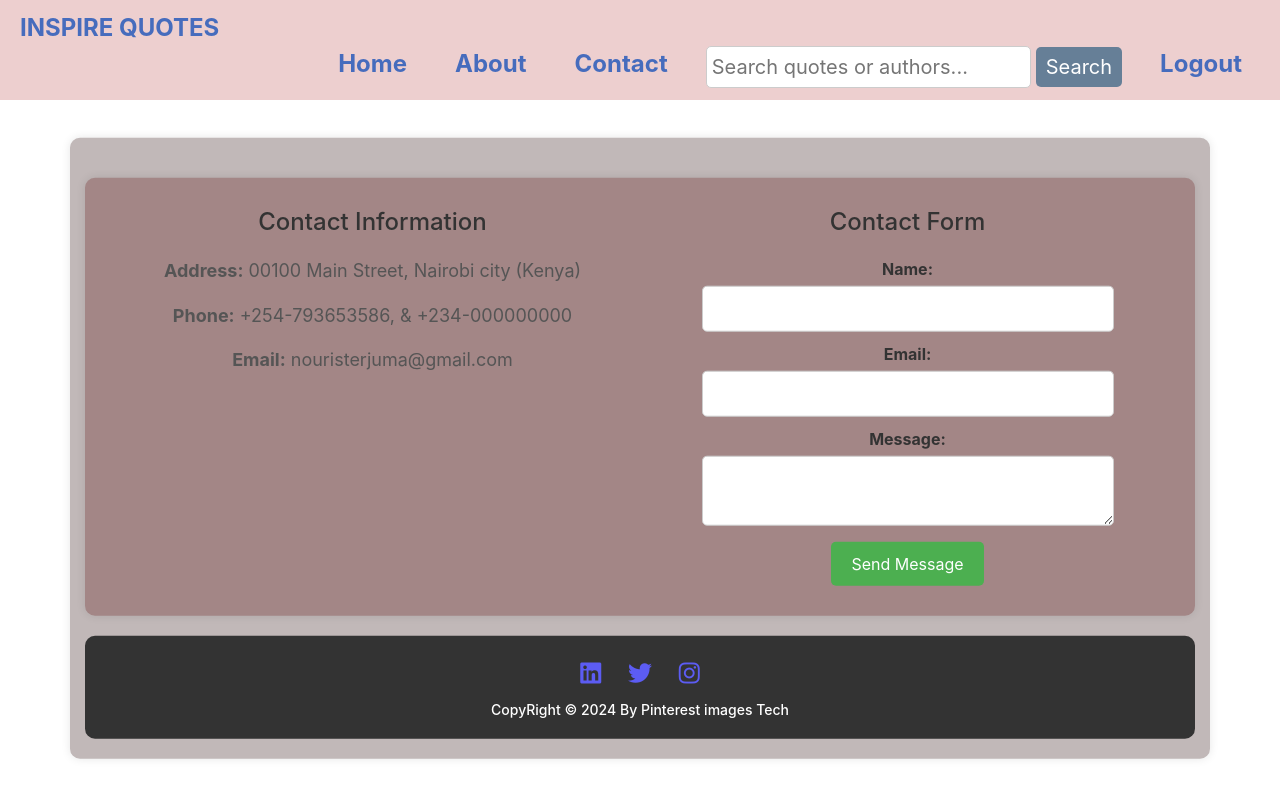
After one commit to Nourister/INSPIRE-DAILY, a Flask app: page /contact in a window 1280 px wide. The commit adds this page. Run offline with Flask 3, Linux system fonts and the light colour scheme; a user stored in the database is signed in; some libraries are stand-ins or nearby versions.

Commit message:
updated my routes.py file and contact.html file

```diff
--- a/app/Routes.py
+++ b/app/Routes.py
@@ -1,10 +1,11 @@
 from flask import render_template, redirect, url_for, flash, request
 from flask_login import login_user, logout_user, login_required, current_user
 from werkzeug.security import generate_password_hash, check_password_hash
-from app import app, db, bcrypt
+from flask_mail import Message
+import random
+from app import app, db, bcrypt, mail
 from app.models import Quote, User
 from app.forms import QuoteForm, LoginForm, RegistrationForm
-import random
 
 
 quotes = [
@@ -63,12 +64,32 @@ def search_quotes():
 def register():
     form = RegistrationForm()
     if form.validate_on_submit():
-        new_user = User(username=form.username.data, email=form.email.data)
-        new_user.password = form.password1.data
-        db.session.add(new_user)
-        db.session.commit()
-        flash('Account created successfully!', 'success')
-        return redirect(url_for('login'))
+        existing_user = User.query.filter_by(email=form.email.data).first()
+        if existing_user:
+            flash('This email address is already registered. Please use a different email or log in.', 'danger')
+            return redirect(url_for('register'))  # Redirect back to the registration page
+        else:
+            new_user = User(username=form.username.data, email=form.email.data)
+            new_user.password = form.password1.data
+            db.session.add(new_user)
+            db.session.commit()
+            flash('Account created successfully!', 'success')
+
+            # Send a random quote to the new user's email
+            quote = random.choice(quotes)
+            msg = Message(subject='Welcome to Inspire Quotes!',
+                          recipients=[form.email.data])
+            msg.body = f'Hello {form.username.data},\n\nWelcome to Inspire Quotes! Here is your random quote:\n\n"{quote["text"]}" - {quote["author"]}'
+
+            try:
+                mail.send(msg)
+                flash('A random quote has been sent to your email!', 'info')
+            except Exception as e:
+                flash('Failed to send the random quote to your email. Please contact support.', 'danger')
+                app.logger.error(f"Failed to send email: {str(e)}")
+
+            return redirect(url_for('login'))
+
     return render_template('register.html', form=form)
 
 @app.route('/login', methods=['GET', 'POST'])
@@ -84,6 +105,47 @@ def login():
     return render_template('login.html', form=form)
 
 @app.route('/logout')
+@login_required
 def logout():
     logout_user()
     return redirect(url_for('index'))
+
+@app.route('/about')
+@login_required
+def about():
+    return render_template('about.html')
+
+@app.route('/contact', methods=['GET', 'POST'])
+@login_required
+def contact():
+    if request.method == 'POST':
+        name = request.form.get('name')
+        email = request.form.get('email')
+        message = request.form.get('message')
+
+        # Send email to nouristerjuma@gmail.com
+        recipients = ['nouristerjuma@gmail.com']
+        msg = Message(subject='New Contact Form Submission',
+                      recipients=recipients)
+        msg.body = f'You have received a new message from {name} ({email}):\n\n{message}'
+        try:
+            mail.send(msg)
+            flash('Your message has been sent successfully!', 'success')
+        except Exception as e:
+            flash('An error occurred while sending your message. Please try again later.', 'danger')
+            app.logger.error(f"Failed to send email: {str(e)}")
+
+        return redirect(url_for('contact'))
+
+    return render_template('contact.html')
+
+@app.route('/test_email')
+def test_email():
+    msg = Message(subject='Test Email',
+                  recipients=['your-email@gmail.com'])
+    msg.body = 'This is a test email.'
+    try:
+        mail.send(msg)
+        return 'Test email sent!'
+    except Exception as e:
+        return f'Failed to send test email: {str(e)}'
--- a/app/static/css/styles.css
+++ b/app/static/css/styles.css
@@ -5,6 +5,7 @@ body {
     background-color: #f2e4e4;
     display: flex;
     flex-direction: column;
+    justify-content: space-between;
 }
 
 nav{
@@ -18,6 +19,7 @@ nav{
     padding: 10px;
     width: 100%;
     background-color: rgb(237, 207, 207);
+    z-index: 1000;
 }
 
 nav ul{
@@ -68,11 +70,12 @@ nav ul li:first-child {
     border-radius: 10px;
     box-shadow: 0 0 10px rgba(0, 0, 0, 0.1);
     position: absolute;
+    max-width: 600px;
     top: 50%;
     left:50%;
     transform: translate(-50%, -50%);
-    max-width: 600px;
     width: 80%;
+    margin: auto;
 }
 
 #quote-container {
@@ -147,3 +150,113 @@ nav form button {
 .btn:hover {
     background-color: #45a049;
 }
+
+/* styles for about content */
+.about-content {
+    text-align: left; /* Align text to the left */
+}
+
+.about-content p {
+    margin-bottom: 10px;
+    text-align: justify;
+    text-indent: 20px;
+    font-size: 1.2em;
+}
+
+/* Add styles specific to about */
+/* .container h1 {
+    font-size: 2em;
+    margin-bottom: 20px;
+}
+
+.container p, .container ul {
+    font-size: 1.2em;
+    line-height: 1.5;
+} */
+
+/* Contact Section */
+.contact {
+    display: flex;
+    justify-content: space-between;
+    padding: 20px;
+    background-color: #a38686;
+    border-radius: 10px;
+    box-shadow: 0 0 10px rgba(0, 0, 0, 0.1);
+    margin-top: 20px;
+}
+
+.contact-info, .contact-form {
+    flex: 1;
+    margin: 10px;
+}
+
+.contact-info h2, .contact-form h2 {
+    margin-bottom: 20px;
+    font-size: 24px;
+    color: #333;
+}
+
+.contact-info p {
+    font-size: 18px;
+    line-height: 1.6;
+    color: #555;
+}
+
+.contact-form label {
+    display: block;
+    margin-bottom: 5px;
+    font-weight: bold;
+    color: #333;
+}
+
+.contact-form input, .contact-form textarea {
+    width: 80%;
+    padding: 10px;
+    margin-bottom: 10px;
+    border: 1px solid #ccc;
+    border-radius: 5px;
+}
+
+.contact-form button {
+    padding: 10px 20px;
+    font-size: 16px;
+    cursor: pointer;
+    border: none;
+    border-radius: 5px;
+    background-color: #4CAF50;
+    color: white;
+}
+
+.contact-form button:hover {
+    background-color: #45a049;
+}
+
+/* Footer */
+footer {
+    text-align: center;
+    padding: 20px;
+    background-color: #333;
+    color: white;
+    margin-top: 20px;
+    border-radius: 10px;
+}
+
+footer .social-icons {
+    margin-bottom: 10px;
+}
+
+footer .social-icon {
+    margin: 0 10px;
+    font-size: 24px;
+    color: rgb(92, 92, 243);
+    text-decoration: none;
+}
+
+footer .social-icon:hover {
+    color: #dddddd;
+}
+
+footer h5 {
+    margin: 0;
+    font-size: 14px;
+}
--- a/app/templates/base.html
+++ b/app/templates/base.html
@@ -15,10 +15,9 @@
         <ul>
             {% if current_user.is_authenticated %}
                 <li><a href="{{ url_for('index') }}">Home</a></li>
-                <li><a href="{{ url_for('all_quotes') }}">About</a></li>
+                <li><a href="{{ url_for('about') }}">About</a></li>
+                <li><a href="{{ url_for('contact') }}">Contact</a></li>
                 <li>
-                <li><a href="{{ url_for('index') }}">All Quoes</a></li>
-                <li><a href="{{ url_for('index') }}">Contacts</a></li>
                     <form action="{{ url_for('search_quotes') }}" method="get" style="display: flex; align-items: center;">
                         <input type="text" name="query" placeholder="Search quotes or authors..." style="padding: 5px; border-radius: 5px; border: 1px solid #ccc;">
                         <button type="submit" style="padding: 5px 10px; border: none; border-radius: 5px; background-color: #667f97; color: white; margin-left: 5px;">Search</button>
@@ -27,6 +26,8 @@
                 <li><a href="{{ url_for('logout') }}">Logout</a></li>
             {% else %}
                 <li><a href="{{ url_for('index') }}">Home</a></li>
+                <li><a href="{{ url_for('about') }}">About</a></li>
+                <li><a href="{{ url_for('contact') }}">Contact</a></li>
                 <li><a href="{{ url_for('register') }}">Register</a></li>
                 <li><a href="{{ url_for('login') }}">Login</a></li>
             {% endif %}
--- /dev/null
+++ b/app/templates/contact.html
@@ -0,0 +1,32 @@
+{% extends "base.html" %}
+
+{% block content %}
+<section class="contact">
+    <div class="contact-info">
+        <h2>Contact Information</h2>
+        <p><strong>Address:</strong> 00100 Main Street, Nairobi city (Kenya) </p>
+        <p><strong>Phone:</strong> +254-793653586, & +234-000000000</p>
+        <p><strong>Email:</strong> nouristerjuma@gmail.com</p>
+    </div>
+    <div class="contact-form">
+        <h2>Contact Form</h2>
+        <form method="POST" action="{{ url_for('contact') }}">
+            <label for="name">Name:</label>
+            <input type="text" name="name" id="name" required>
+            <label for="email">Email:</label>
+            <input type="email" name="email" id="email" required>
+            <label for="message">Message:</label>
+            <textarea name="message" id="message" required></textarea>
+            <button type="submit">Send Message</button>
+        </form>
+    </div>
+</section>
+<footer>
+    <div class="social-icons">
+        <a href="https://www.linkedin.com/in/nourister-juma-506655265" class="social-icon"> <i class="fa-brands fa-linkedin"></i> </a>
+        <a href="https://x.com/home" class="social-icon"> <i class="fab fa-twitter"></i> </a>
+        <a href="https://www.instagram.com/nourister.juma?igsh=NDR2ZZI6a2Vteampl" class="social-icon"> <i class="fab fa-instagram"></i> </a>
+    </div>
+    <h5>CopyRight © 2024 By Pinterest images Tech</h5>
+</footer>
+{% endblock %}
```
Also changed, not shown: app/__init__.py (+17 -8 lines), app/templates/about.html (added, +13 -0 lines), app/templates/index.html (+7 -8 lines), instance/your_database.db, 1 other file. Lines whose indentation alone changed are shown as unchanged.
